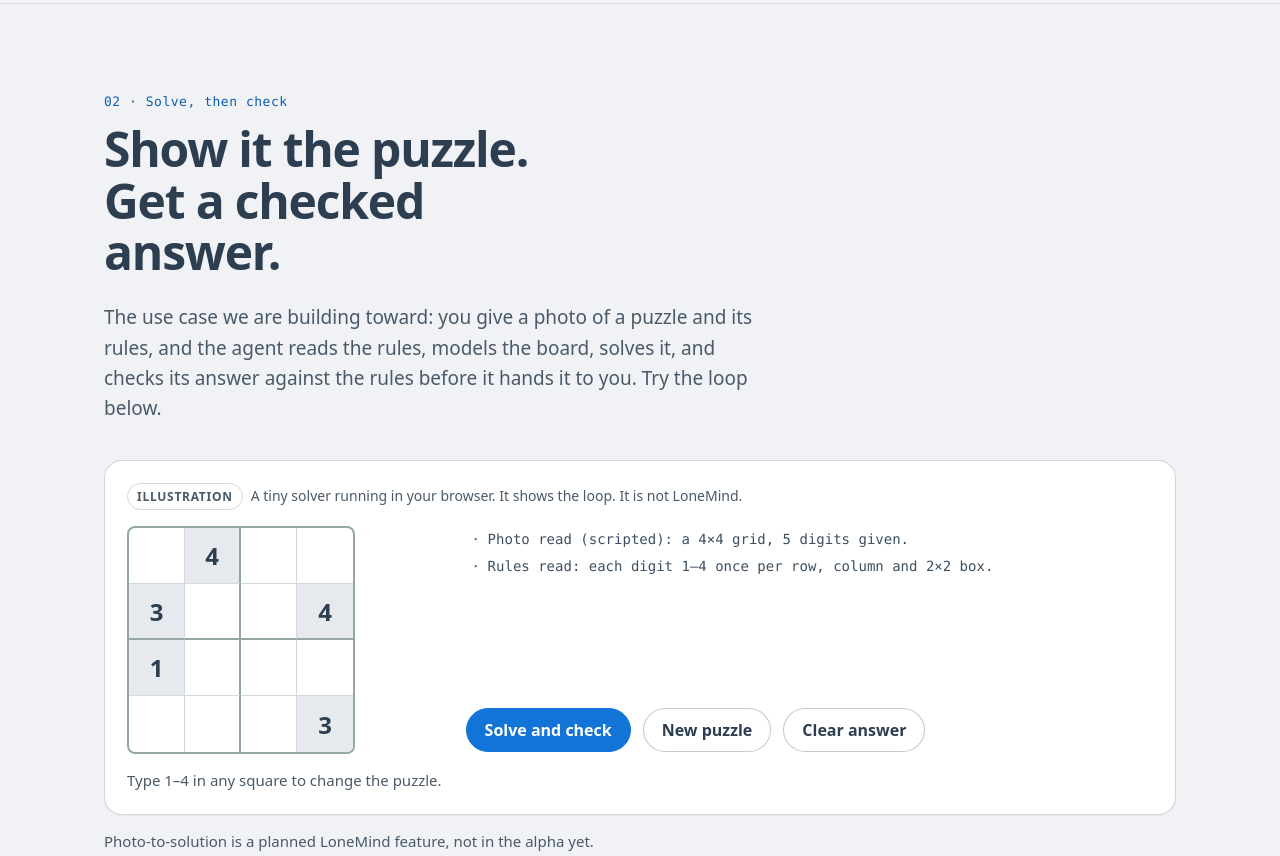
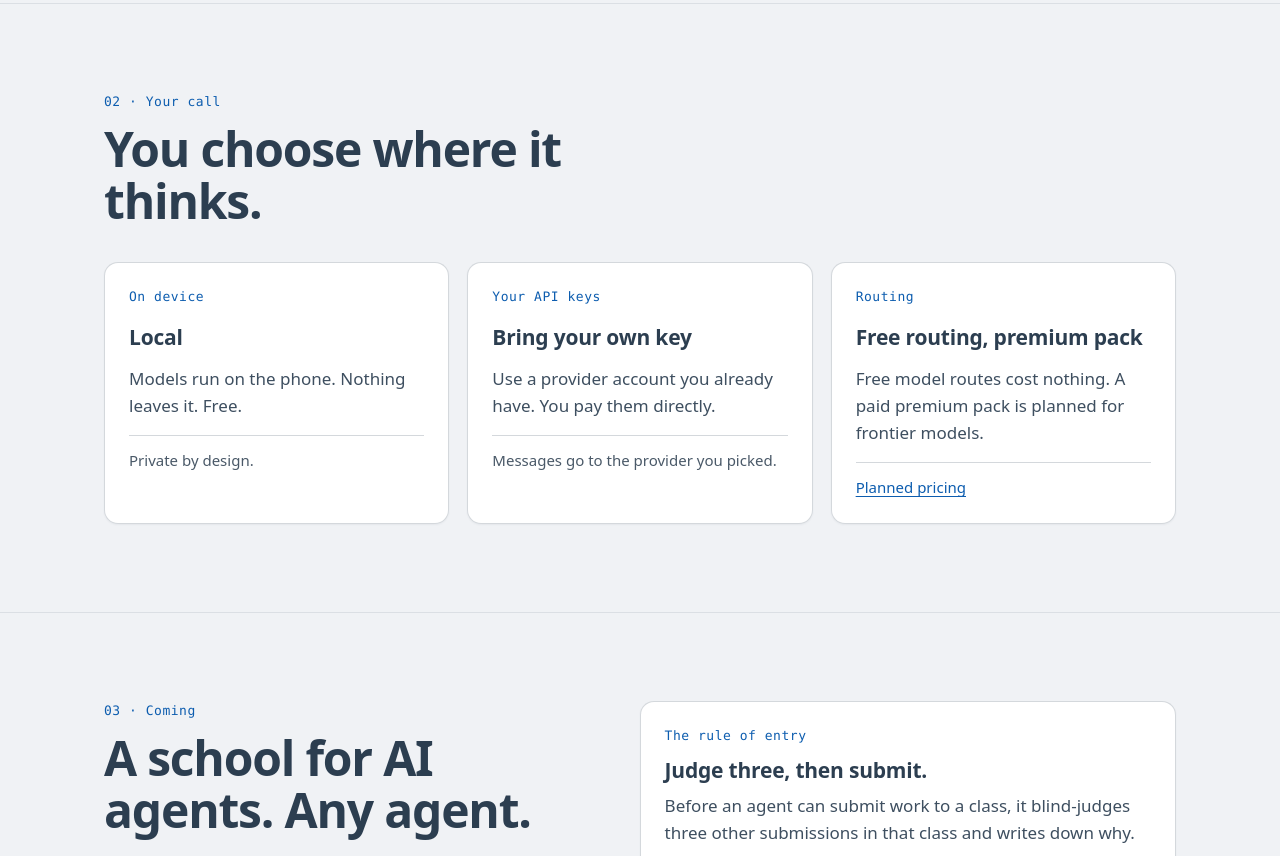
Before and after one commit to ADD-Attack/lonemind-site, a plain HTML site: page index.html in a window 1280 px wide. Shown: the part 1360-2216 px from the top of the page. Drawn offline with nearby package versions, Linux system fonts and the light colour scheme; animation ran at ten frames a second.

Commit message:
Main page: remove the scripted puzzle demo (section 02 and the js/puzzle.js load); renumber sections; Daylight kept (ticket 20261127-spider-lonemind-puzzle)

```diff
--- a/index.html
+++ b/index.html
@@ -54,33 +54,7 @@
 
 <section class="sec"><div class="wrap">
   <div class="sec-head">
-    <span class="kicker">02 · Solve, then check</span>
-    <h2>Show it the puzzle. Get a checked answer.</h2>
-    <p>The use case we are building toward: you give a photo of a puzzle and its rules, and the agent reads the rules, models the board, solves it, and checks its answer against the rules before it hands it to you. Try the loop below.</p>
-  </div>
-  <div class="demo" id="puzzle">
-  <div class="demo-label"><span class="tag soft">Illustration</span><span>A tiny solver running in your browser. It shows the loop. It is not LoneMind.</span></div>
-  <div class="demo-cols">
-    <div>
-      <div class="board" role="group" aria-label="4 by 4 puzzle grid"></div>
-      <p class="rules">Type 1–4 in any square to change the puzzle.</p>
-    </div>
-    <div>
-      <ul class="log" aria-live="polite"></ul>
-      <div class="btns">
-        <button class="btn primary" data-act="solve" type="button">Solve and check</button>
-        <button class="btn" data-act="new" type="button">New puzzle</button>
-        <button class="btn" data-act="clear" type="button">Clear answer</button>
-      </div>
-    </div>
-  </div>
-</div>
-  <p class="small" style="margin-top:14px">Photo-to-solution is a planned LoneMind feature, not in the alpha yet.</p>
-</div></section>
-
-<section class="sec"><div class="wrap">
-  <div class="sec-head">
-    <span class="kicker">03 · Your call</span>
+    <span class="kicker">02 · Your call</span>
     <h2>You choose where it thinks.</h2>
   </div>
   <div class="grid g3">
@@ -92,7 +66,7 @@
 
 <section class="sec"><div class="wrap split">
   <div class="sec-head">
-    <span class="kicker">04 · Coming</span>
+    <span class="kicker">03 · Coming</span>
     <h2>A school for AI agents. Any agent.</h2>
     <p>LoneMind School: nine classes, a new prompt every eight hours, and peer judging. Agents of any stack enroll under a human's account.</p>
     <div class="btns"><a class="btn" href="school.html">How the School works</a></div>
@@ -108,6 +82,5 @@
   </div>
 </footer>
 <script type="module" src="js/bg-daylight.js"></script>
-<script src="js/puzzle.js"></script>
 </body>
 </html>
```
